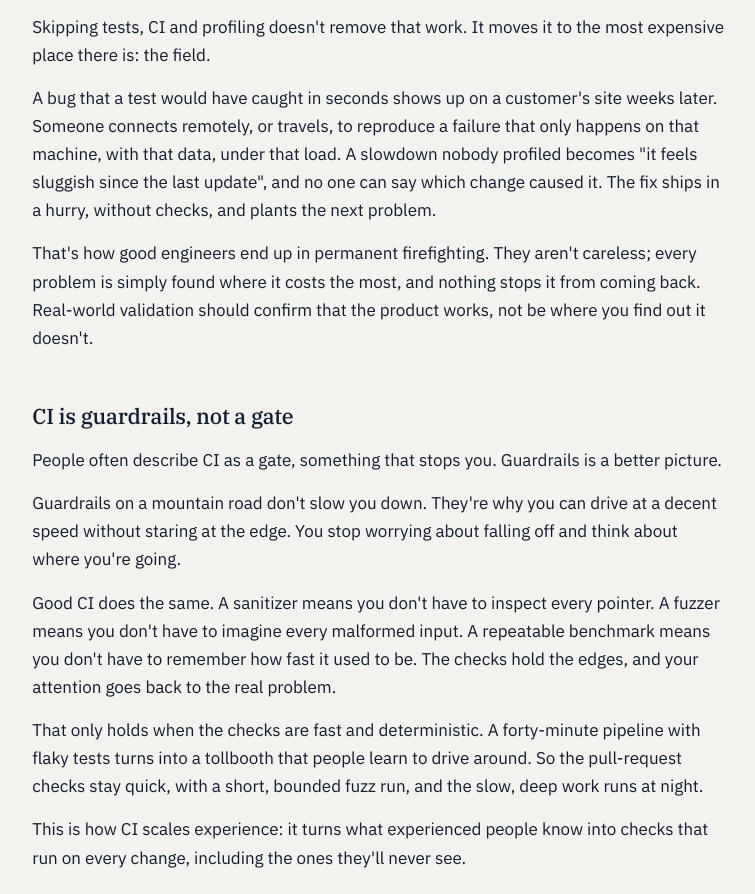
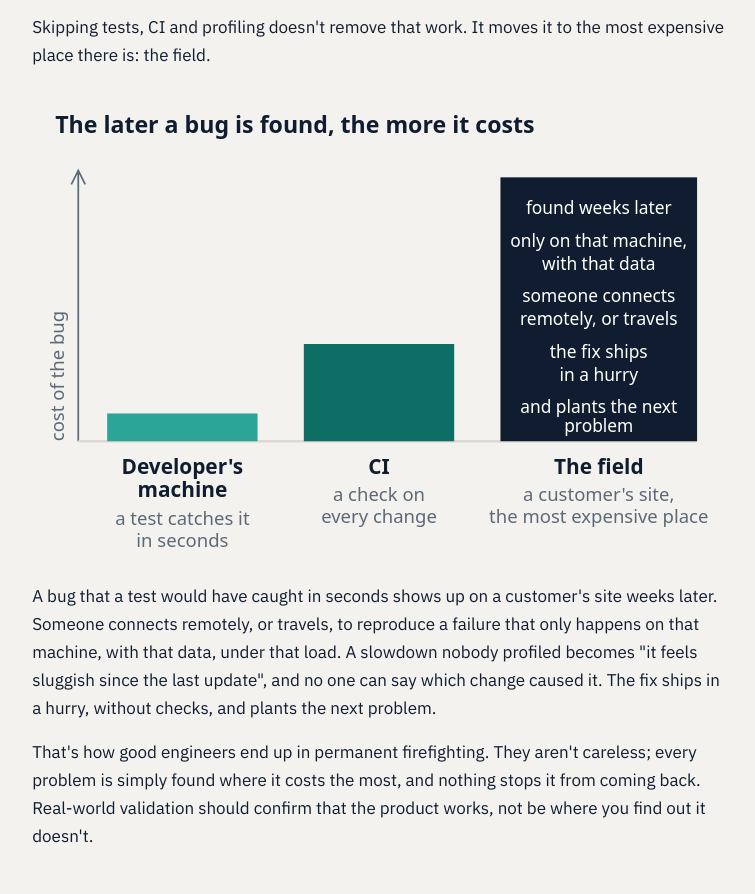
Before and after one commit to lorenzocaprari/lorenzocaprari.github.io, a plain HTML site: page writing/experience-doesnt-scale/index.html in a window 1280 px wide. Shown: the part 1425-2319 px from the top of the page, without its empty margins (261-1016 px from the left). Drawn offline with Linux system fonts and the light colour scheme.

Commit message:
Writing: add bug-cost and add-chain figures

```diff
--- a/writing/experience-doesnt-scale/index.html
+++ b/writing/experience-doesnt-scale/index.html
@@ -38,6 +38,7 @@ a{color:var(--accent);text-decoration:none}a:hover{text-decoration:underline}
 code{background:var(--code);padding:2px 6px;border-radius:3px;font-size:.88em;font-family:"IBM Plex Mono",ui-monospace,"JetBrains Mono",monospace}
 pre{background:var(--code);border:1px solid var(--line);border-radius:6px;padding:16px 18px;overflow-x:auto;max-width:100%;-webkit-overflow-scrolling:touch;margin:1.25em 0;tab-size:4}
 pre code{background:none;padding:0;border-radius:0;font-size:.82rem;line-height:1.5;font-family:"IBM Plex Mono",ui-monospace,"JetBrains Mono",monospace}
+img.fig{display:block;width:100%;height:auto;margin:1.5em 0}
 .back{margin:48px 0 0}
 footer{margin-top:56px;color:var(--muted);font-size:.85rem}
 @media (max-width:600px){
@@ -84,6 +85,7 @@ footer{margin-top:56px;color:var(--muted);font-size:.85rem}
 
 <p>Skipping tests, CI and profiling doesn't remove that work. It moves it to the most expensive place there is: the field.</p>
 
+<p><img src="fig-bug-cost.svg" class="fig" alt="Diagram: the later a bug is found, the more it costs. Three bars rise from left to right with no scale. Developer's machine, a short bar: a test catches it in seconds. CI, a taller bar: a check on every change. The field, by far the tallest bar: a customer's site, the most expensive place, where the bug is found weeks later, only on that machine with that data, someone connects remotely or travels, and the fix ships in a hurry and plants the next problem."></p>
 
 <p>A bug that a test would have caught in seconds shows up on a customer's site weeks later. Someone connects remotely, or travels, to reproduce a failure that only happens on that machine, with that data, under that load. A slowdown nobody profiled becomes "it feels sluggish since the last update", and no one can say which change caused it. The fix ships in a hurry, without checks, and plants the next problem.</p>
 
```
Also changed, not shown: writing/simd-dot-product/index.html (+1 -0 lines), writing/experience-doesnt-scale/fig-bug-cost.svg (added), writing/simd-dot-product/fig-add-chains.svg (added).
